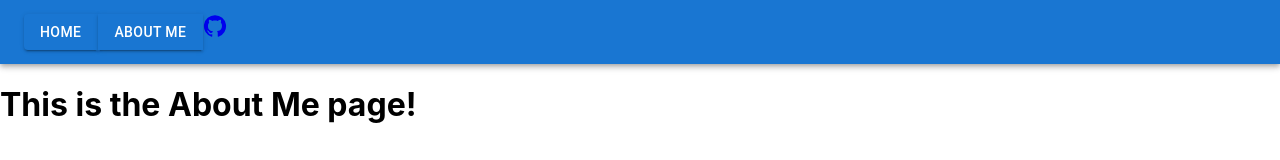
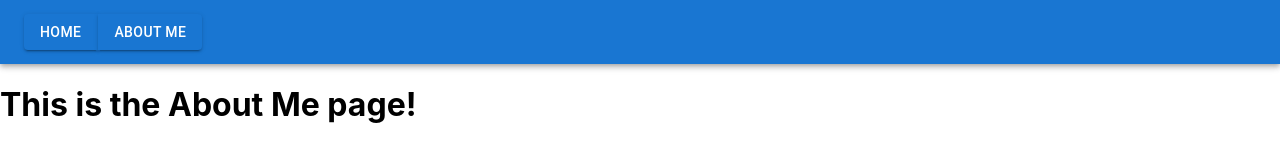
Before and after one commit to j-davitt/portfolio, a React (Create React App) app: page /about in a window 1280 px wide. Shown: the top 160 px of the page. Built offline with nearby package versions, Linux system fonts and the light colour scheme.

Commit message:
add todo

```diff
--- a/src/Components/Footer/index.js
+++ b/src/Components/Footer/index.js
@@ -3,7 +3,7 @@
 const Footer = () => {
   return (
     <>
-
+      {/* TODO: MOVE GITHUB LINK INTO FOOTER */}
     </>
   )
 }
--- a/src/Components/Header/index.jsx
+++ b/src/Components/Header/index.jsx
@@ -16,9 +16,9 @@ const HeaderComponent = () => {
             <Link to='/about'>
               <Button variant="contained">About Me</Button>
             </Link>
-            <Link to='https://github.com/j-davitt'>
+            {/* <Link to='https://github.com/j-davitt'>
               <GitHubIcon />
-            </Link>
+            </Link> */}
           </ButtonGroup>
         </Toolbar>
       </AppBar>
```
